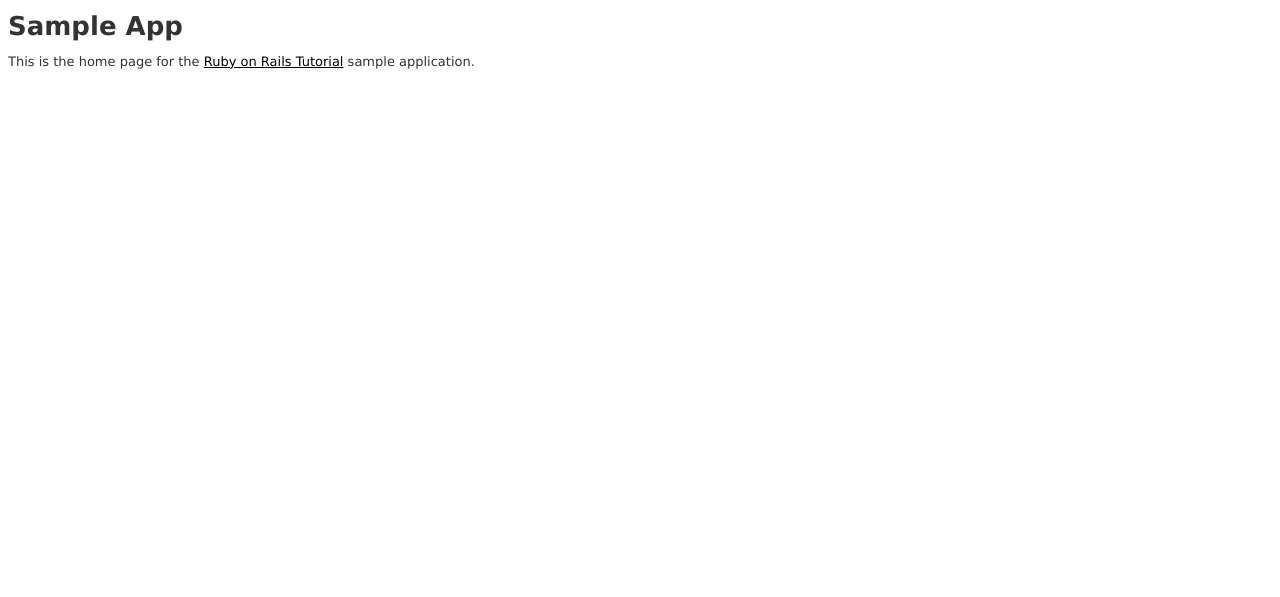
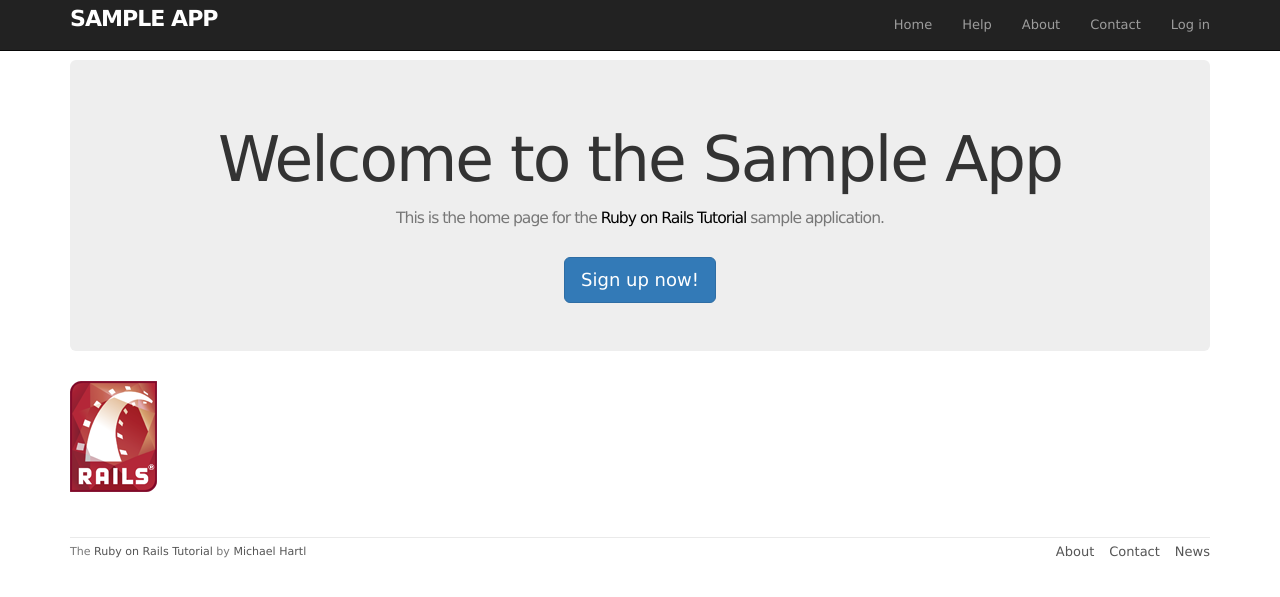
Before and after one commit to hungz23/TutorialProject, a Rails app: page / in a window 1280 px wide. Shown: the top 597 px of the page. Run offline with Rails 7, Linux system fonts and the light colour scheme; style sheets or scripts are compiled from the project's sources; some libraries are stand-ins or nearby versions.

Commit message:
Finish Layout And Route

```diff
--- /dev/null
+++ b/app/assets/stylesheets/custom.scss
@@ -0,0 +1,98 @@
+@import "bootstrap-sprockets";
+@import "bootstrap";
+
+/* mixins, variables, etc. */
+
+$gray-medium-light: #eaeaea;
+
+/* universal */
+
+body {
+  padding-top: 60px;
+}
+
+section {
+  overflow: auto;
+}
+
+textarea {
+  resize: vertical;
+}
+
+.center {
+  text-align: center;
+  h1 {
+    margin-bottom: 10px;
+  }
+}
+
+/* typography */
+
+h1, h2, h3, h4, h5, h6 {
+  line-height: 1;
+}
+
+h1 {
+  font-size: 3em;
+  letter-spacing: -2px;
+  margin-bottom: 30px;
+  text-align: center;
+}
+
+h2 {
+  font-size: 1.2em;
+  letter-spacing: -1px;
+  margin-bottom: 30px;
+  text-align: center;
+  font-weight: normal;
+  color: $gray-light;
+}
+
+p {
+  font-size: 1.1em;
+  line-height: 1.7em;
+}
+
+
+/* header */
+
+#logo {
+  float: left;
+  margin-right: 10px;
+  font-size: 1.7em;
+  color: white;
+  text-transform: uppercase;
+  letter-spacing: -1px;
+  padding-top: 9px;
+  font-weight: bold;
+  &:hover {
+    color: white;
+    text-decoration: none;
+  }
+}
+
+/* footer */
+
+footer {
+  margin-top: 45px;
+  padding-top: 5px;
+  border-top: 1px solid $gray-medium-light;
+  color: $gray-light;
+  a {
+    color: $gray;
+    &:hover {
+      color: $gray-darker;
+    }
+  }
+  small {
+    float: left;
+  }
+  ul {
+    float: right;
+    list-style: none;
+    li {
+      float: left;
+      margin-left: 15px;
+    }
+  }
+}
--- /dev/null
+++ b/app/views/layouts/_footer.html.erb
@@ -0,0 +1,13 @@
+<footer class="footer">
+  <small>
+    The <a href="http://www.railstutorial.org/">Ruby on Rails Tutorial</a>
+    by <a href="http://www.michaelhartl.com/">Michael Hartl</a>
+  </small>
+  <nav>
+    <ul>
+      <li><%= link_to "About",   '#' %></li>
+      <li><%= link_to "Contact", '#' %></li>
+      <li><a href="http://news.railstutorial.org/">News</a></li>
+    </ul>
+  </nav>
+</footer>
--- /dev/null
+++ b/app/views/layouts/_header.html.erb
@@ -0,0 +1,14 @@
+<header class="navbar navbar-fixed-top navbar-inverse">
+  <div class="container">
+    <%= link_to "sample app", root_path, id: "logo" %>
+    <nav>
+      <ul class="nav navbar-nav navbar-right">
+        <li><%= link_to "Home",    root_path %></li>
+        <li><%= link_to "Help",    help_path %></li>
+        <li><%= link_to "About",   about_path %></li>
+        <li><%= link_to "Contact",   contact_path %></li>
+        <li><%= link_to "Log in", '#' %></li>
+      </ul>
+    </nav>
+  </div>
+</header>
--- /dev/null
+++ b/app/views/layouts/_shim.html.erb
@@ -0,0 +1,4 @@
+<!--[if lt IE 9]>
+  <script src="//cdnjs.cloudflare.com/ajax/libs/html5shiv/r29/html5.min.js">
+  </script>
+<![endif]-->
--- a/app/views/layouts/application.html.erb
+++ b/app/views/layouts/application.html.erb
@@ -2,13 +2,17 @@
 <html>
   <head>
     <title><%= full_title(yield(:title)) %></title>
-  <%= stylesheet_link_tag    'application', media: 'all', 'data-turbolinks-track' => true %>
+    <%= csrf_meta_tags %>
+    <%= stylesheet_link_tag    'application', media: 'all',
+                                              'data-turbolinks-track' => true %>
     <%= javascript_include_tag 'application', 'data-turbolinks-track' => true %>
-  <%= csrf_meta_tags %>
+    <%= render 'layouts/shim' %>
   </head>
   <body>
-
+    <%= render 'layouts/header' %>
+    <div class="container">
       <%= yield %>
-
+      <%= render 'layouts/footer' %>
+    </div>
   </body>
 </html>
--- a/app/views/static_pages/home.html.erb
+++ b/app/views/static_pages/home.html.erb
@@ -1,7 +1,15 @@
 <% provide(:title, "Home") %>
-<h1>Sample App</h1>
-<p>
-  This is the home page for the
-  <a href="http://www.railstutorial.org/">Ruby on Rails Tutorial</a>
-  sample application.
-</p>
+<div class="center jumbotron">
+  <h1>Welcome to the Sample App</h1>
+
+  <h2>
+    This is the home page for the
+    <a href="http://www.railstutorial.org/">Ruby on Rails Tutorial</a>
+    sample application.
+  </h2>
+
+  <%= link_to "Sign up now!", signup_path, class: "btn btn-lg btn-primary" %>
+</div>
+
+<%= link_to image_tag("rails.png", alt: "Rails logo"),
+            'http://rubyonrails.org/' %>
--- a/config/routes.rb
+++ b/config/routes.rb
@@ -1,9 +1,9 @@
 Rails.application.routes.draw do
   root 'static_pages#home'
-  get 'static_pages/home'
-  get 'static_pages/about'
-  get 'static_pages/help'
-  get 'static_pages/contact'
+  get  '/help',    to: 'static_pages#help'
+  get  '/about',   to: 'static_pages#about'
+  get  '/contact', to: 'static_pages#contact'
+  get  '/signup',  to: 'users#new'
 
   resources :microposts
   resources :users
```
Also changed, not shown: app/views/users/new.html.erb (+3 -5 lines), test/integration/site_layout_test.rb (added, +13 -0 lines), Gemfile, Gemfile.lock, app/assets/images/kitten.jpg (added), app/assets/images/rails.png (added), test/helpers/ application_helper_test.rb (added). Lines whose indentation alone changed are shown as unchanged.
